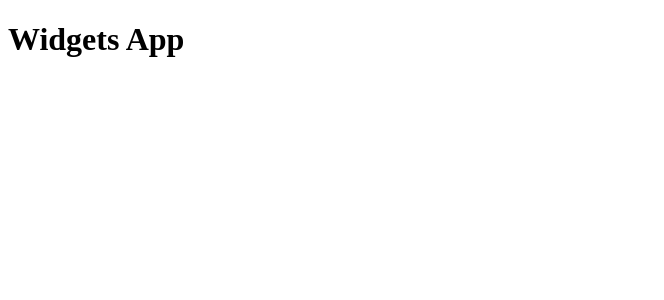
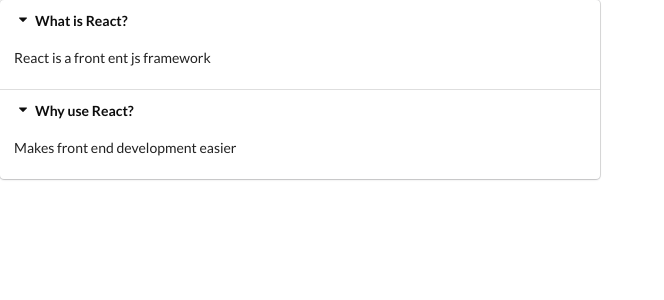
Before and after one commit to km796/widgets, a React (Create React App) app: page / in a window 1280 px wide. Shown: the top 300 px of the page, without its empty margins (0-664 px from the left). Built offline with nearby package versions, Linux system fonts and the light colour scheme.

Commit message:
Accordion Component Added and Styled

```diff
--- a/public/index.html
+++ b/public/index.html
@@ -15,6 +15,7 @@
       user's mobile device or desktop. See https://developers.google.com/web/fundamentals/web-app-manifest/
     -->
     <link rel="manifest" href="%PUBLIC_URL%/manifest.json" />
+    <link rel="stylesheet" href="https://cdnjs.cloudflare.com/ajax/libs/semantic-ui/2.4.1/semantic.min.css" integrity="sha512-8bHTC73gkZ7rZ7vpqUQThUDhqcNFyYi2xgDgPDHc+GXVGHXq+xPjynxIopALmOPqzo9JZj0k6OqqewdGO3EsrQ==" crossorigin="anonymous" referrerpolicy="no-referrer" />
     <!--
       Notice the use of %PUBLIC_URL% in the tags above.
       It will be replaced with the URL of the `public` folder during the build.
--- /dev/null
+++ b/src/components/Accordion.js
@@ -0,0 +1,21 @@
+import React from "react";
+
+const Accordion = ({items}) => {
+    const renderedItems = items.map(item => {
+        return <React.Fragment key={item.title}>
+            <div className="title active">
+                <i className="dropdown icon"></i>
+                {item.title}
+            </div>
+            <div className="content active">
+                <p>{item.content}</p>
+            </div>
+        </React.Fragment>
+    })
+
+    return <div className="ui styled accordion">
+        {renderedItems}
+    </div>
+}
+
+export default Accordion;
--- a/src/components/App.js
+++ b/src/components/App.js
@@ -1,5 +1,21 @@
 import React from "react"
+import Accordion from "./Accordion"
+
+const items = [
+    {
+        title: 'What is React?',
+        content: 'React is a front ent js framework'
+    },
+    {
+        title: 'Why use React?',
+        content: 'Makes front end development easier'
+    }
+]
 
 export default () => {
-    return <h1>Widgets App</h1>
+    return (
+        <div>
+            <Accordion items={items}/>
+        </div>
+    )
 }
```
